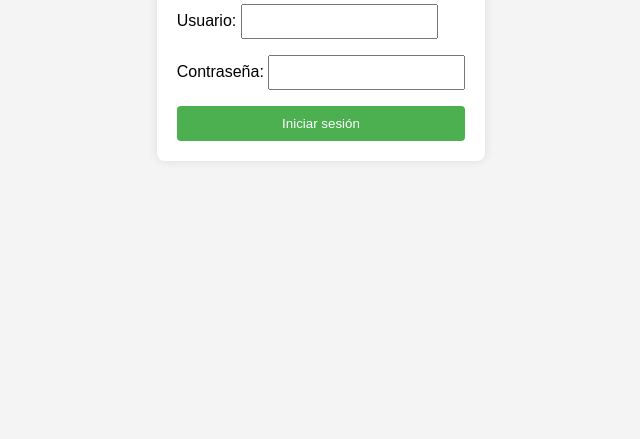
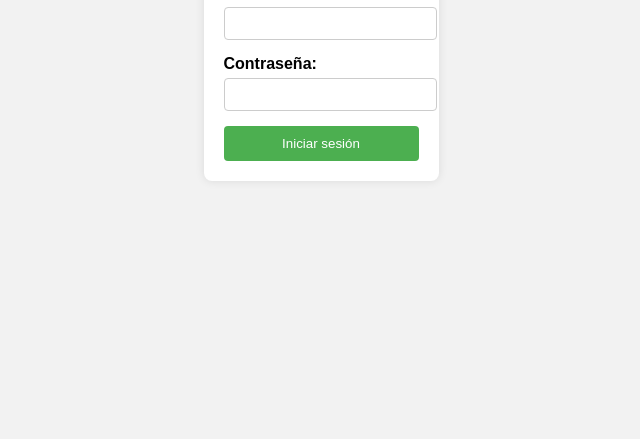
Before and after one commit to jlopez2022006/Agenda_Web, a plain HTML site: page index.html in a window 1280 px wide. Shown: the part 361-800 px from the top of the page, without its empty margins (319-959 px from the left). Drawn offline with Linux system fonts and the light colour scheme.

Commit message:
subiendo css de index modificado

```diff
--- a/assets/styles/index.css
+++ b/assets/styles/index.css
@@ -1,11 +1,12 @@
 body {
-    font-family: Arial, sans-serif;
-    background-color: #f4f4f4;
+    font-family: 'Arial', sans-serif;
     margin: 0;
+    padding: 0;
     display: flex;
+    justify-content: center;
     align-items: center;
-    justify-content: center;
     height: 100vh;
+    background-color: #f2f2f2;
 }
 
 .container {
@@ -15,21 +16,30 @@ body {
     box-shadow: 0 0 10px rgba(0, 0, 0, 0.1);
 }
 
-form {
-    display: flex;
-    flex-direction: column;
+.login-form {
+    max-width: 300px;
+    margin: 0 auto;
+}
+
+.form-group {
+    margin-bottom: 15px;
 }
 
 label {
-    margin-bottom: 8px;
+    display: block;
+    margin-bottom: 5px;
+    font-weight: bold;
 }
 
 input {
+    width: 100%;
     padding: 8px;
-    margin-bottom: 16px;
+    border: 1px solid #ccc;
+    border-radius: 4px;
 }
 
 button {
+    width: 100%;
     padding: 10px;
     background-color: #4caf50;
     color: #fff;
@@ -41,8 +51,3 @@ button {
 button:hover {
     background-color: #45a049;
 }
-
-.error-message {
-    color: #ff0000;
-    margin-top: 10px;
-}
```
